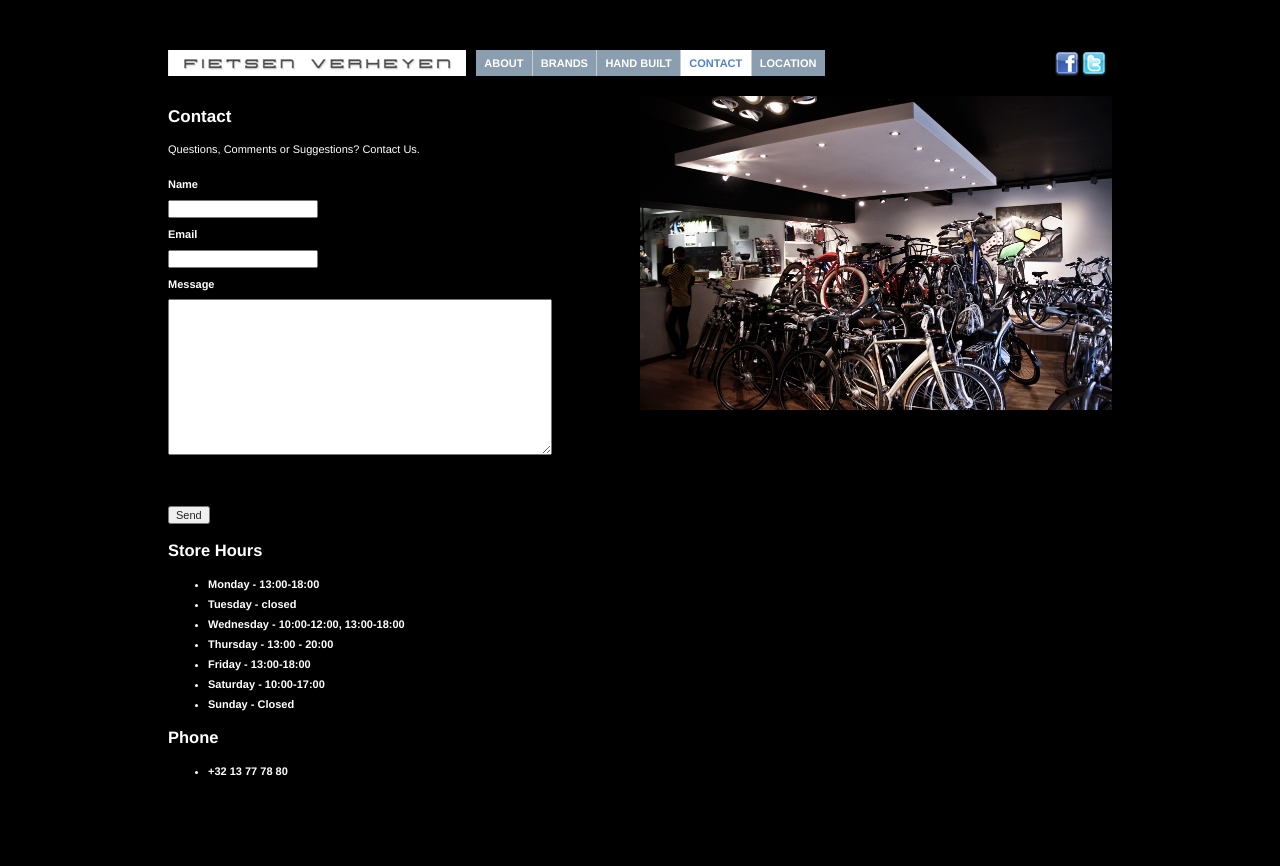
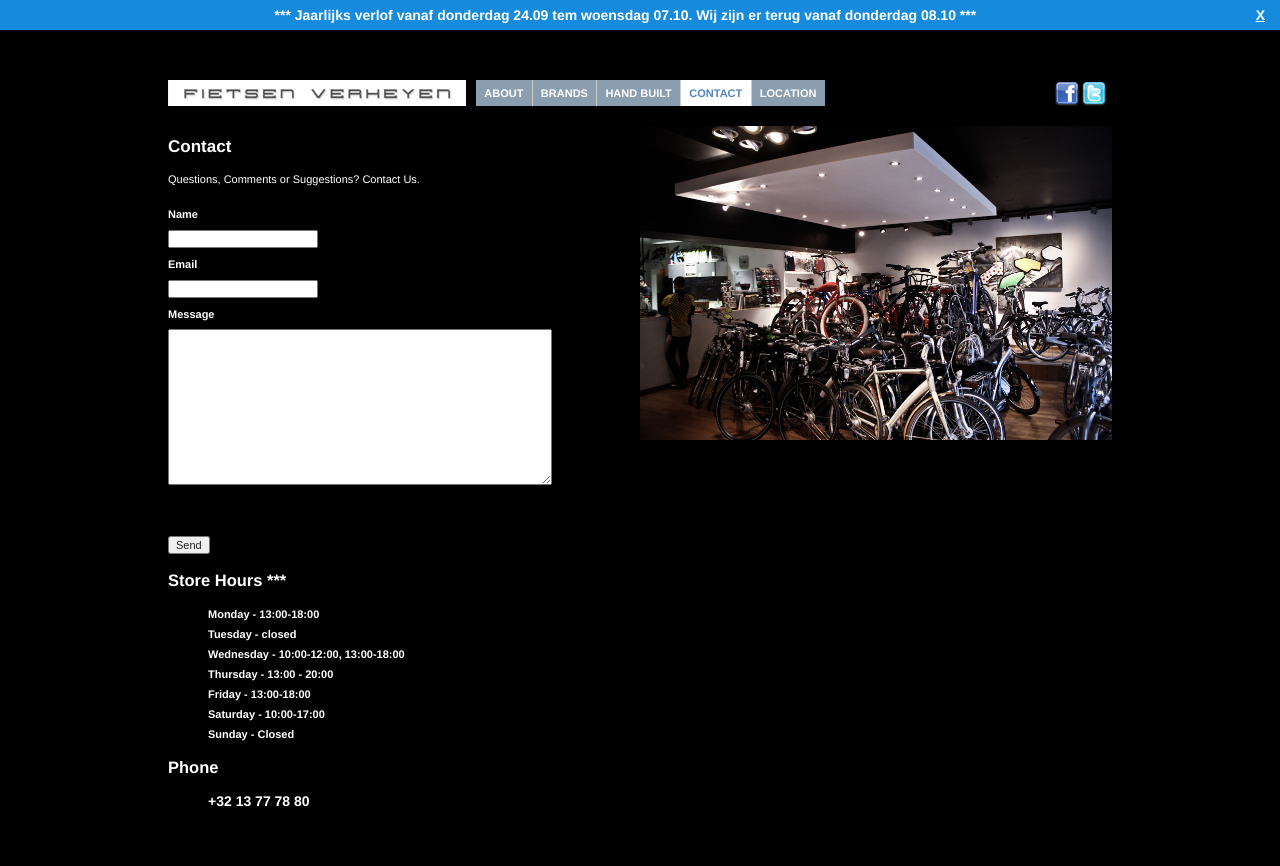
Before and after one commit to peternem/fietsenverheyen, a PHP site: page /contact.php in a window 1280 px wide. Before the commit the page ends 776 px from the top, so only its background shows below. Run offline with PHP 8.4, Linux system fonts and the light colour scheme; some libraries are stand-ins or nearby versions.

Commit message:
Vacation Alert addition

```diff
--- a/about.php
+++ b/about.php
@@ -25,7 +25,7 @@ $pageName = 'aboutPage';
 		<!--[if lt IE 7]>
 		<p class="chromeframe">You are using an <strong>outdated</strong> browser. Please <a href="http://browsehappy.com/">upgrade your browser</a> or <a href="http://www.google.com/chromeframe/?redirect=true">activate Google Chrome Frame</a> to improve your experience.</p>
 		<![endif]-->
-
+		<?php include 'includes/vacation-alert.php'?>
 		<div class="header-container">
 			<header class="wrapper clearfix">
 				<?php include 'includes/main_nav_menu.php'?>
@@ -50,7 +50,7 @@ $pageName = 'aboutPage';
 					<h1>About</h1>
 					<p>Fietsen Verheyen first opened in 1973. It is a family owned and family focused, full-service bicycle shop based in Diest, Belgium.  We specialize in helping you get the right bike for your needs.  An authorized E-Bike retail and servce point, we also have a full assortment of race, mountain, cyclocross, city, and children’s bikes.  We are also a fully certified mechanic and carry a full assortment of parts and accessories.</p>
 
-				<h2>Store Hours</h2>
+				<h2>Store Hours ***</h2>
 				<?php include 'includes/hours-of-opperation.php';?>
 
 				<h2>Phone</h2>
--- a/brands.php
+++ b/brands.php
@@ -24,7 +24,7 @@ $pageName = 'brandsPage';
 		<!--[if lt IE 7]>
 		<p class="chromeframe">You are using an <strong>outdated</strong> browser. Please <a href="http://browsehappy.com/">upgrade your browser</a> or <a href="http://www.google.com/chromeframe/?redirect=true">activate Google Chrome Frame</a> to improve your experience.</p>
 		<![endif]-->
-
+		<?php include 'includes/vacation-alert.php'?>
 		<div class="header-container">
 			<header class="wrapper clearfix">
 				<?php include 'includes/main_nav_menu.php'?>
--- a/contact.php
+++ b/contact.php
@@ -21,7 +21,7 @@
 		<!--[if lt IE 7]>
 		<p class="chromeframe">You are using an <strong>outdated</strong> browser. Please <a href="http://browsehappy.com/">upgrade your browser</a> or <a href="http://www.google.com/chromeframe/?redirect=true">activate Google Chrome Frame</a> to improve your experience.</p>
 		<![endif]-->
-
+		<?php include 'includes/vacation-alert.php'?>
 		<div class="header-container">
 			<header class="wrapper clearfix">
 				<?php include 'includes/main_nav_menu.php'?>
@@ -97,11 +97,11 @@
 
 					</section>
 					<section>
-						<h2>Store Hours</h2>
+						<h2>Store Hours ***</h2>
 						<?php include 'includes/hours-of-opperation.php';?>
 
 						<h2>Phone</h2>
-						<ul>
+						<ul style="list-style: none; font-size: 14px;">
 							<li>+32 13 77 78 80</li>
 						</ul>
 					</section>
--- a/hand-built.php
+++ b/hand-built.php
@@ -24,7 +24,7 @@ $pageName = 'handBuiltPage';
 		<!--[if lt IE 7]>
 		<p class="chromeframe">You are using an <strong>outdated</strong> browser. Please <a href="http://browsehappy.com/">upgrade your browser</a> or <a href="http://www.google.com/chromeframe/?redirect=true">activate Google Chrome Frame</a> to improve your experience.</p>
 		<![endif]-->
-
+		<?php include 'includes/vacation-alert.php'?>
 		<div class="header-container">
 			<header class="wrapper clearfix">
 				<?php include 'includes/main_nav_menu.php'?>
--- a/includes/hours-of-opperation.php
+++ b/includes/hours-of-opperation.php
@@ -1,4 +1,4 @@
-<ul>
+<ul style="list-style: none;">
 	<li>Monday - 13:00-18:00</li>
 	<li>Tuesday - closed</li>
 	<li>Wednesday - 10:00-12:00, 13:00-18:00</li>
--- /dev/null
+++ b/includes/vacation-alert.php
@@ -0,0 +1,4 @@
+		<div class="alert" style="background-color: #168add; text-align: center; padding: 5px; font-weight: bold; font-size: 14px;">
+			<span>*** Jaarlijks verlof vanaf donderdag 24.09 tem woensdag 07.10. Wij zijn er terug vanaf donderdag 08.10 ***</span>
+			<span style="float: right;" class="close-div"><a href="javascript:void(0);" style="color: #fff; padding: 0 10px;" class="close">X</a></span>
+		</div>
--- a/index.php
+++ b/index.php
@@ -35,9 +35,10 @@ $pageName = 'indexPage';
 		<!--[if lt IE 7]>
 		<p class="chromeframe">You are using an <strong>outdated</strong> browser. Please <a href="http://browsehappy.com/">upgrade your browser</a> or <a href="http://www.google.com/chromeframe/?redirect=true">activate Google Chrome Frame</a> to improve your experience.</p>
 		<![endif]-->
-
+		<?php include 'includes/vacation-alert.php'?>
 		<div class="header-container">
 			<header class="hdrbgcolor wrapper clearfix">
+
 				<?php include 'includes/main_nav_menu.php'?>
 				<?php include 'includes/main_social_menu.php'?>
 			</header>
--- a/js/main.js
+++ b/js/main.js
@@ -1,6 +1,9 @@
 $(document).ready(function() {
 	//$('.cycle-slideshow').cycle();
 
+	$("a.close").click(function(){
+		$(".alert").hide('fast');
+	});
 	$(".toggle").click(function(){
 		if($(".toggle-hide").css("display") == "none" ){
 			$(".toggle-hide").show('fast');
--- a/location.php
+++ b/location.php
@@ -21,7 +21,7 @@
 		<!--[if lt IE 7]>
 		<p class="chromeframe">You are using an <strong>outdated</strong> browser. Please <a href="http://browsehappy.com/">upgrade your browser</a> or <a href="http://www.google.com/chromeframe/?redirect=true">activate Google Chrome Frame</a> to improve your experience.</p>
 		<![endif]-->
-
+		<?php include 'includes/vacation-alert.php'?>
 		<div class="header-container">
 			<header class="wrapper clearfix">
 				<?php include 'includes/main_nav_menu.php'?>
@@ -52,7 +52,7 @@
 						<?php include_once 'includes/hours-of-opperation.php';?>
 
 						<h2>Phone</h2>
-						<ul>
+						<ul style="list-style: none; font-size: 14px;">
 							<li>+32 13 77 78 80</li>
 						</ul>
 					</section>
```
